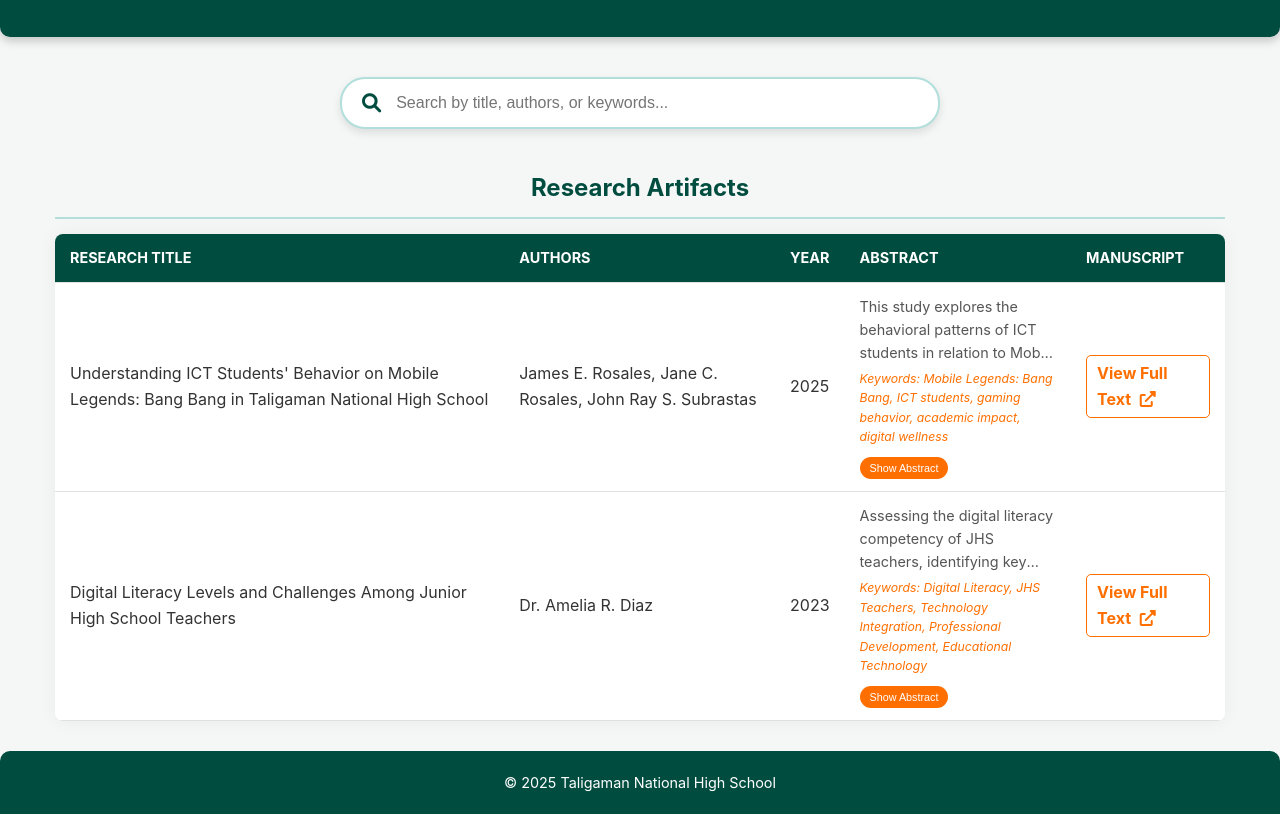
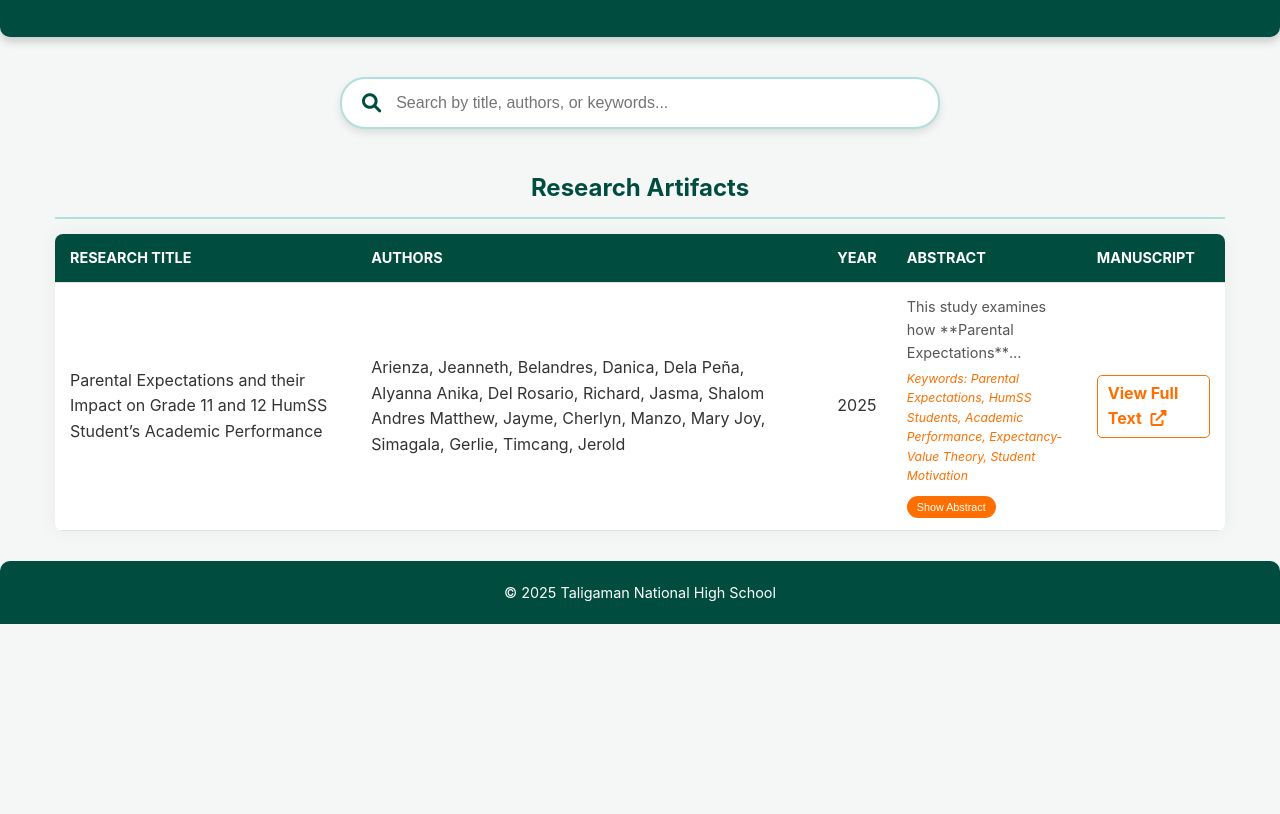
Before and after one commit to tnhs-research/tnhs-research.github.io, a plain HTML site: page index.html in a window 1280 px wide. Shown: the part 170-984 px from the top of the page. After the commit the page ends 800 px from the top, so only its background shows below. Drawn offline with Linux system fonts and the light colour scheme.

Commit message:
first commit

```diff
--- a/index.html
+++ b/index.html
@@ -396,46 +396,25 @@
                 <tbody>
                     <tr>
                         <td data-label="Research Title">
-                            Understanding ICT Students' Behavior on Mobile Legends: Bang Bang in Taligaman National High School
+                            Parental Expectations and their Impact on Grade 11 and 12 HumSS Student’s Academic Performance
                         </td>
                         <td data-label="Authors">
-                            James E. Rosales, Jane C. Rosales, John Ray S. Subrastas
+                            Arienza, Jeanneth, Belandres, Danica, Dela Peña, Alyanna Anika, Del Rosario, Richard, Jasma, Shalom Andres Matthew, Jayme, Cherlyn, Manzo, Mary Joy, Simagala, Gerlie, Timcang, Jerold
                         </td>
                         <td data-label="Year">2025</td>
                         <td data-label="Abstract" class="abstract-cell">
-                            <p class="summary">This study explores the behavioral patterns of ICT students in relation to Mobile Legends: Bang Bang, investigating playing frequency, motivations, and impact on academic performance. Findings suggest the game is a source of entertainment and social bonding, but calls for digital wellness education.</p>
-                            <p class="keywords">Keywords: Mobile Legends: Bang Bang, ICT students, gaming behavior, academic impact, digital wellness</p>
+                            <p class="summary">This study examines how **Parental Expectations** influence the **Academic Performance** of Grade 11 and 12 HumSS students, using the Expectancy-Value Theory as its framework. High parental expectations are linked to increased academic achievement.</p>
+                            <p class="keywords">Keywords: Parental Expectations, HumSS Students, Academic Performance, Expectancy-Value Theory, Student Motivation</p>
                             <button class="abstract-toggle" onclick="openAbstractModal(this)">Show Abstract</button>
                             <div class="full-abstract">
-                                Abstract: This study explores the behavioral patterns of ICT students at Taligaman National High School in relation to their engagement with the popular mobile game Mobile Legends: Bang Bang. Using a mixed-methods research design, the study investigates students’ playing frequency, motivations, in-game spending habits, social interactions, and the potential impact of gameplay on their academic performance and daily routines. Data were gathered through survey questionnaires, focus group discussions, and informal interviews. Findings reveal that most ICT students view the game as a primary source of entertainment and social bonding, though excessive gameplay is associated with reduced study time and occasional classroom distractions. The study highlights the need for balanced gaming habits and recommends the integration of digital wellness education to promote responsible gaming behavior among students.
-                            </div>
-                        </td>
-                        <td data-label="Full Manuscript">
-                            <a href="https://drive.com/c/6929158b-79ec-8326-ac3c-91d4406cdb07" target="_blank" class="manuscript-link">View Full Text <i class="fas fa-external-link-alt"></i></a>
-                        </td>
-                    </tr>
-
-                    <tr>
-                        <td data-label="Research Title">
-                            Digital Literacy Levels and Challenges Among Junior High School Teachers
-                        </td>
-                        <td data-label="Authors">
-                            Dr. Amelia R. Diaz
-                        </td>
-                        <td data-label="Year">2023</td>
-                        <td data-label="Abstract" class="abstract-cell">
-                            <p class="summary">Assessing the digital literacy competency of JHS teachers, identifying key challenges in technology integration, and proposing targeted professional development interventions to enhance instructional strategies.</p>
-                            <p class="keywords">Keywords: Digital Literacy, JHS Teachers, Technology Integration, Professional Development, Educational Technology</p>
-                            <button class="abstract-toggle" onclick="openAbstractModal(this)">Show Abstract</button>
-                            <div class="full-abstract">
-                                Abstract: This survey-based research utilized a descriptive approach to measure the current digital literacy levels among Junior High School teachers at TNHS. Results indicated high proficiency in basic computing but moderate competency in advanced tools for instruction and assessment. The primary challenge identified was lack of time for continuous learning and outdated equipment. The study concludes with a recommendation for a mandatory, incentivized technology skills enhancement program focusing on cloud tools and AI literacy.
+                                Abstract: This study will anchor Expectancy-value Theory that was developed by Atkinson, 1964 and was further developed by Eccles, 1984; Wigfield & Eccles, 2000. A theory of motivation that describes the parental expectations and their impact among student's achievements. This theory suggests that an individual’s motivation to achieve is determined by their expectations for success and the value they place on the task. Parental expectations can influence a student's self-expectations and motivation. High parental expectations often lead students to value academic success more, thus enhancing their academic achievements. By applying this theory, the researcher aims to explore the relationship of parental expectations of Grade 11 and 12 HUMSS students and their academic achievement.
                             </div>
                         </td>
                         <td data-label="Full Manuscript">
                             <a href="#" target="_blank" class="manuscript-link">View Full Text <i class="fas fa-external-link-alt"></i></a>
                         </td>
                     </tr>
-                </tbody>
+                    </tbody>
             </table>
         </section>
     </main>
```
